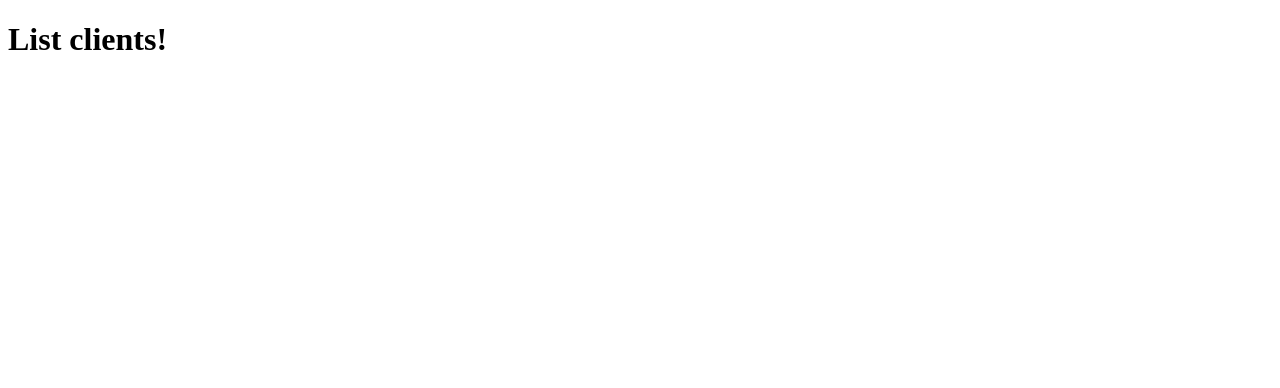
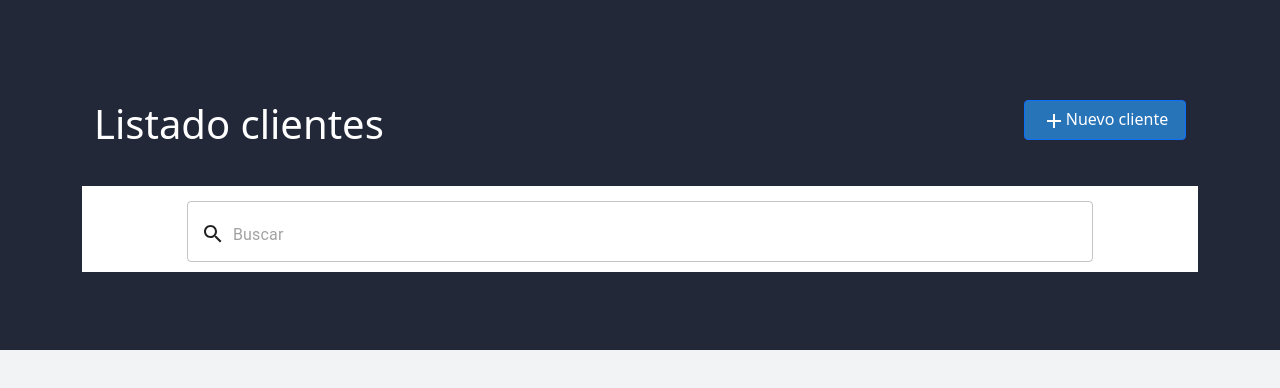
Before and after one commit to Andbet97/CRUD-React-Node-Express, a React (Create React App) app in the folder Frontend-React/: page /client/list in a window 1280 px wide. Shown: the top 388 px of the page. Built offline with nearby package versions, Linux system fonts and the light colour scheme.

Commit message:
Add styles and start ClientList component

```diff
--- a/Frontend-React/package.json
+++ b/Frontend-React/package.json
@@ -4,10 +4,13 @@
   "private": true,
   "dependencies": {
     "@material-ui/core": "^4.11.2",
+    "@material-ui/icons": "^4.11.2",
     "@material-ui/lab": "^4.0.0-alpha.57",
     "@testing-library/jest-dom": "^5.11.4",
     "@testing-library/react": "^11.1.0",
     "@testing-library/user-event": "^12.1.10",
+    "bootstrap": "^5.0.0-beta1",
+    "materialize-css": "^1.0.0-rc.2",
     "react": "^17.0.1",
     "react-dom": "^17.0.1",
     "react-router-dom": "^5.2.0",
--- a/Frontend-React/src/App.css
+++ b/Frontend-React/src/App.css
@@ -0,0 +1,32 @@
+#bar {
+  height: 350px;
+  width: 100%;
+  position: absolute;
+  top: 0px;
+  left: 0px;
+  background-color: #222838;
+  z-index: -1;
+}
+
+#main-container {
+  margin-top: 100px;
+}
+
+body {
+  background-color: #f2f3f5;
+}
+
+.content-box {
+  margin-top: 30px;
+  background-color: white;
+}
+
+@media (max-width: 1024px) {
+  #main-container {
+    margin-top: 50px;
+  }
+}
+
+.full-width {
+  width: 100%;
+}
--- a/Frontend-React/src/App.js
+++ b/Frontend-React/src/App.js
@@ -5,6 +5,7 @@ import {
   Route,
   Redirect
 } from "react-router-dom";
+import 'bootstrap/dist/css/bootstrap.min.css';
 import './App.css';
 import { ClientList } from "./components/ClientsList";
 import { CreateClient } from "./components/CreateClient";
@@ -13,7 +14,9 @@ import { UpdateClient } from "./components/UpdateClient";
 function App() {
   return (
     <Router>
-      <div>
+      <div className="container">
+        <div id="bar"></div>
+        <div className="container" id="main-container">
           <Switch>
             <Redirect exact from="/" to="/client/list" />
             <Route path="/client/list" component={ClientList} />
@@ -21,6 +24,7 @@ function App() {
             <Route path="/client/edit/:id" component={UpdateClient} />
           </Switch>
         </div>
+      </div>
     </Router>
   );
 }
--- a/Frontend-React/src/components/ClientsList.js
+++ b/Frontend-React/src/components/ClientsList.js
@@ -1,5 +1,55 @@
-import React from 'react';
+import '../css/ClientsList.css';
+import React, { Fragment, useState, useEffect } from 'react';
+import { Link } from 'react-router-dom';
+import AddIcon from '@material-ui/icons/Add';
+import SearchIcon from '@material-ui/icons/Search';
+import { FormControl, OutlinedInput, InputAdornment } from '@material-ui/core';
 
-export const ClientList = () => (
-    <h1>List clients!</h1>
-)
+export const ClientList = () => {
+
+    const [querySearch, setQuerySearch] = useState('');
+
+    const handleSearch = (event) => {
+        event.preventDefault();
+        console.log(querySearch);
+    }
+
+    return (
+        <Fragment>
+            <div className="row">
+                <div className="col-6 col-md-9 col-lg-10">
+                    <h1>Listado clientes</h1>
+                </div>
+                <div className="col-6 col-md-3 col-lg-2">
+                    <Link to="/client/create" id="new-client" type="button" className="btn btn-primary">
+                        <AddIcon />
+                        Nuevo cliente
+                    </Link>
+                </div>
+            </div>
+            <div className="row">
+                <div className="col-12 content-box">
+                    <div className="row">
+                        <div className="col-10 offset-1">
+                            <form id="search-form" onSubmit={handleSearch}>
+                                <FormControl fullWidth variant="outlined">
+                                    <OutlinedInput
+                                        id="search"
+                                        startAdornment={
+                                            <InputAdornment position="start">
+                                                <SearchIcon />
+                                            </InputAdornment>
+                                        }
+                                        value={querySearch}
+                                        onChange={(e) => setQuerySearch(e.target.value)}
+                                        placeholder="Buscar"
+                                    />
+                                </FormControl>
+                            </form>
+                        </div>
+                    </div>
+                </div>
+            </div>
+        </Fragment>
+    );
+}
--- /dev/null
+++ b/Frontend-React/src/css/ClientsList.css
@@ -0,0 +1,13 @@
+h1 {
+    color: white;
+}
+
+#new-client {
+    width: 100%;
+    background-color: #2774b9;
+}
+
+#search-form {
+    margin-top: 20px;
+    margin-bottom: 10px;
+}
```
Lines whose indentation alone changed are shown as unchanged.
